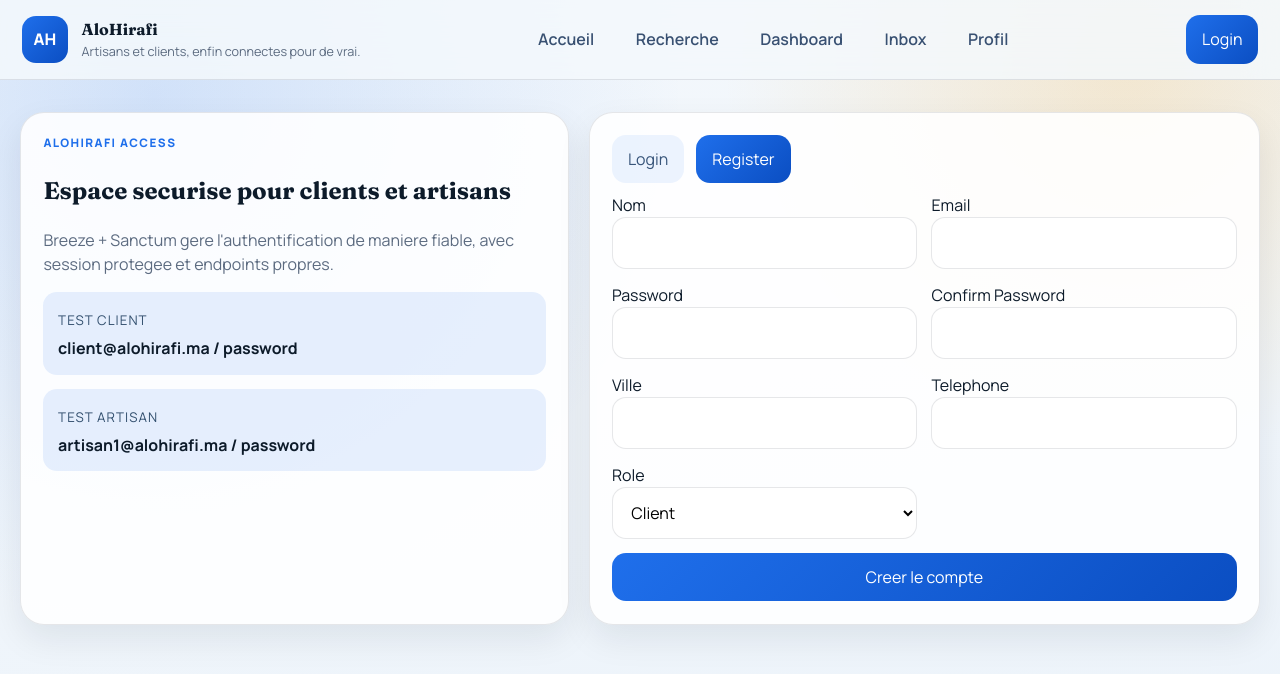
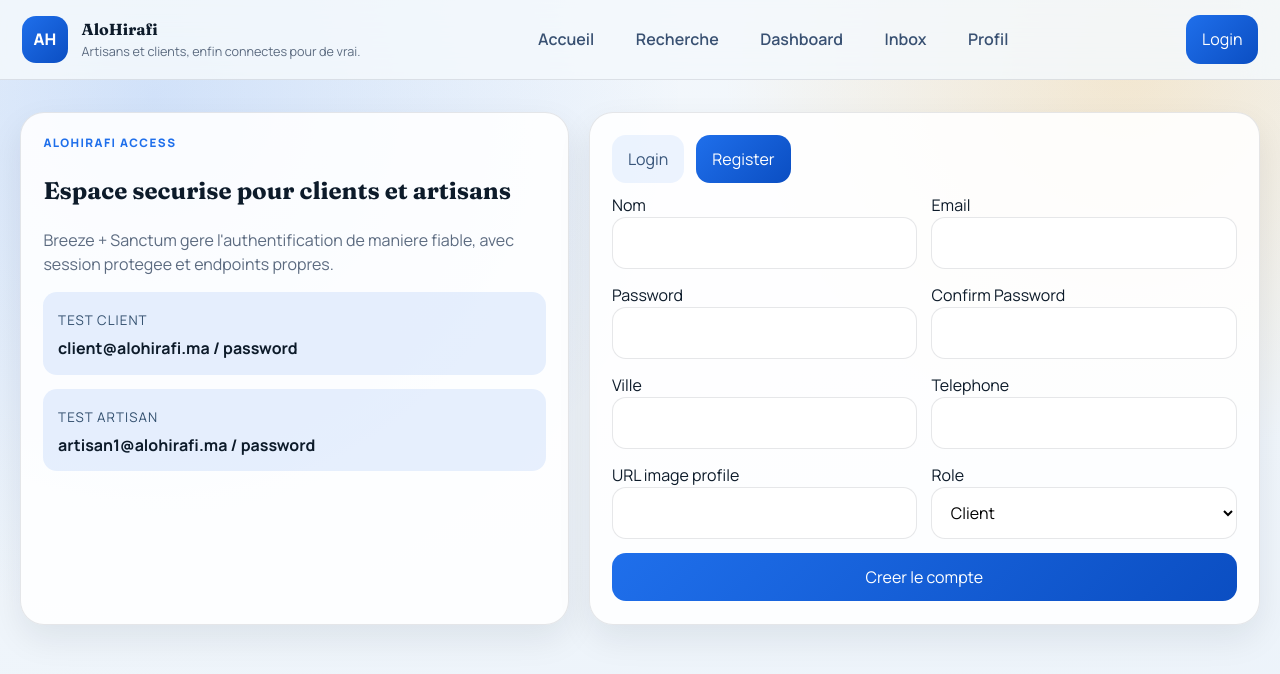
Before and after one commit to Riad-7/alloHirafi_2, a React app in the folder frontend/: page /auth in a window 1280 px wide. Both pictures are taken after a click on the button "Register". Shown: the top 674 px of the page. Built offline with nearby package versions, Linux system fonts and the light colour scheme; no server answers; the HTML template or start-up script is replaced by a standard one.

Commit message:
feat(auth-ui): add avatar url field to registration form

```diff
--- a/frontend/src/pages/AuthPage.jsx
+++ b/frontend/src/pages/AuthPage.jsx
@@ -10,6 +10,7 @@ const registerInitial = {
   role: 'client',
   city: '',
   phone: '',
+  avatar: '',
   craft: '',
   bio: '',
   hourly_rate: '',
@@ -140,6 +141,10 @@ export default function AuthPage() {
                 <input value={registerForm.phone} onChange={(event) => setRegisterForm({ ...registerForm, phone: event.target.value })} />
               </label>
               <label>
+                URL image profile
+                <input value={registerForm.avatar} onChange={(event) => setRegisterForm({ ...registerForm, avatar: event.target.value })} />
+              </label>
+              <label>
                 Role
                 <select value={registerForm.role} onChange={(event) => setRegisterForm({ ...registerForm, role: event.target.value })}>
                   <option value="client">Client</option>
```
